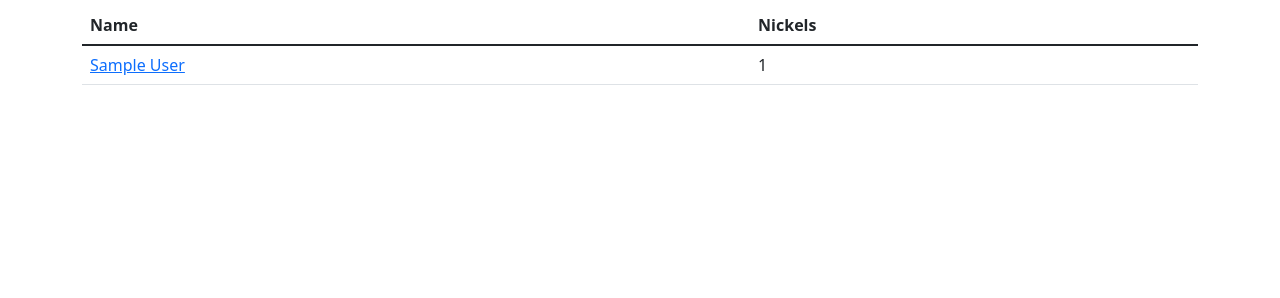
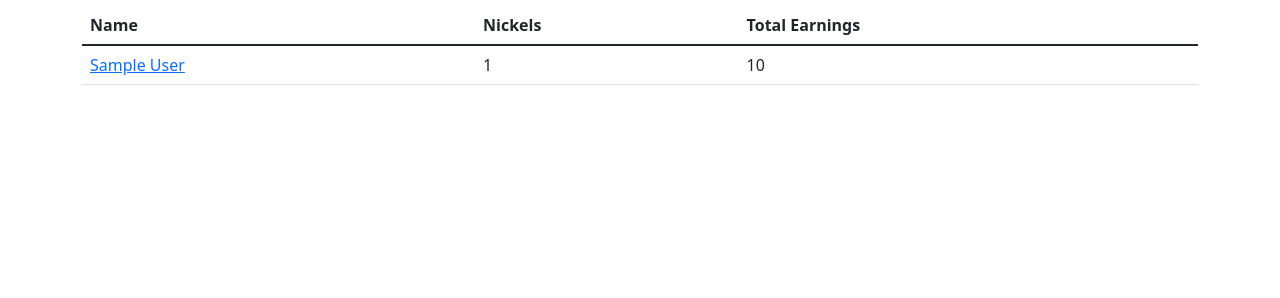
Before and after one commit to quintrino/nickel-club, a Flask app: page /leaderboard in a window 1280 px wide. Shown: the part 120-418 px from the top of the page. Run offline with Flask 2, Linux system fonts and the light colour scheme; tables that the repository leaves empty hold one stand-in row (values such as "Sample post").

Commit message:
Display total earnings on leaderboard page

```diff
--- a/nickel_club/public/templates/public/leaderboard.html
+++ b/nickel_club/public/templates/public/leaderboard.html
@@ -11,6 +11,7 @@
       <tr>
         <th scope="col">Name</th>
         <th scope="col">Nickels</th>
+        <th scope="col">Total Earnings</th>
       </tr>
     </thead>
     <tbody>
@@ -18,6 +19,7 @@
       <tr>
         <td><a href="{{ url_for('public.member', member_name=member.name) }}">{{member.name}}</a></td>
         <td>{{member.nickels}}</td>
+        <td>{{member.total_earnings}}</td>
       </tr>
       {% else %}
       <p>There are no club members yet.</p>
```
